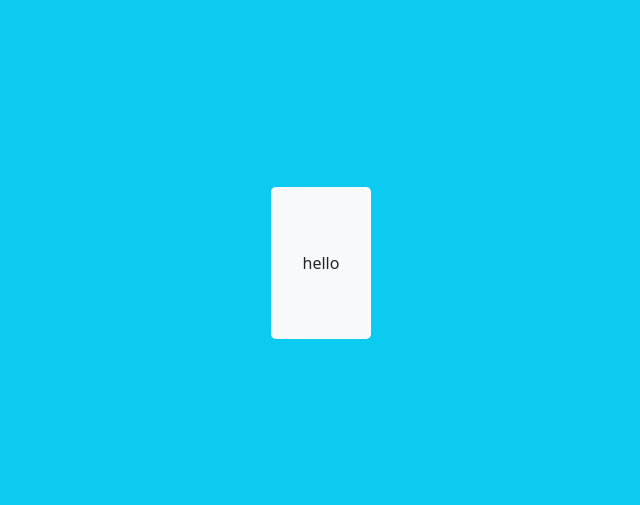
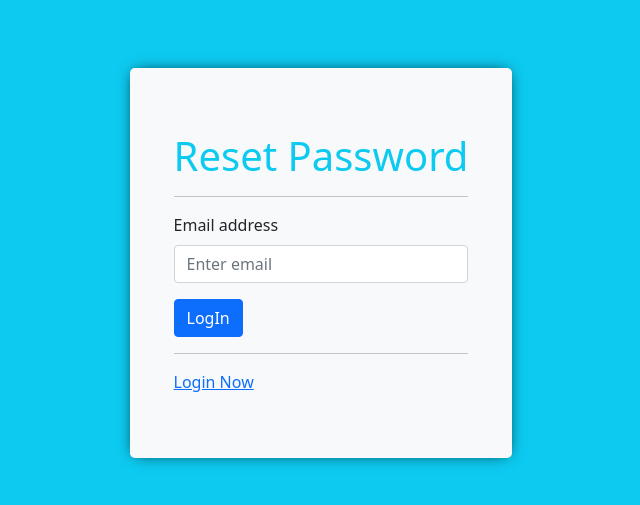
Before and after one commit to hritiksharma/crm-mern, a React (Create React App) app: page / in a window 1280 px wide. Shown: the part 121-626 px from the top of the page, without its empty margins (319-959 px from the left). Built offline with nearby package versions, Linux system fonts and the light colour scheme.

Commit message:
login form and reset form ui

```diff
--- a/package.json
+++ b/package.json
@@ -7,6 +7,7 @@
     "@testing-library/react": "^13.3.0",
     "@testing-library/user-event": "^13.5.0",
     "bootstrap": "^5.1.3",
+    "prop-types": "^15.8.1",
     "react": "^18.1.0",
     "react-bootstrap": "^2.4.0",
     "react-dom": "^18.1.0",
--- a/src/components/Login.js
+++ /dev/null
@@ -1,5 +0,0 @@
-import React from "react";
-
-export const Login = () => {
-  return <div>Login</div>;
-};
--- /dev/null
+++ b/src/components/login/Login.js
@@ -0,0 +1,60 @@
+import React from "react";
+import { Container, Row, Col, Form, Button } from "react-bootstrap";
+import PropTypes from "prop-types";
+
+export const LoginForm = ({ handleOnChange, email, pass, handleOnSubmit }) => {
+  return (
+    <div>
+      <Container>
+        <Row>
+          <Col>
+            <h1 className="text-info text-center">Client Login</h1>
+            <hr />
+            <Form autoComplete="off" onSubmit={handleOnSubmit}>
+              <Form.Group className="mb-3" controlId="formBasicEmail">
+                <Form.Label>Email address</Form.Label>
+                <Form.Control
+                  type="email"
+                  placeholder="Enter email"
+                  name="email"
+                  value={email}
+                  onChange={handleOnChange}
+                  required
+                />
+              </Form.Group>
+
+              <Form.Group className="mb-3" controlId="formBasicPassword">
+                <Form.Label>Password</Form.Label>
+                <Form.Control
+                  name="password"
+                  type="password"
+                  value={pass}
+                  placeholder="Password"
+                  onChange={handleOnChange}
+                  required
+                />
+              </Form.Group>
+
+              <Button variant="primary" type="submit">
+                LogIn
+              </Button>
+            </Form>
+            <hr />
+          </Col>
+        </Row>
+        <Row>
+          <Col>
+            <a href="#!">Forget Password</a>
+          </Col>
+        </Row>
+      </Container>
+    </div>
+  );
+};
+
+LoginForm.propTypes = {
+  handleOnChange: PropTypes.func.isRequired,
+  handleOnSubmit: PropTypes.func.isRequired,
+  email: PropTypes.string.isRequired,
+  pass: PropTypes.string.isRequired,
+};
--- /dev/null
+++ b/src/components/passwordReset/PasswordReset.js
@@ -0,0 +1,46 @@
+import React from "react";
+import { Container, Row, Col, Form, Button } from "react-bootstrap";
+import PropTypes from "prop-types";
+
+export const ResetPassword = ({ handleOnChange, email, handleOnSubmit }) => {
+  return (
+    <div>
+      <Container>
+        <Row>
+          <Col>
+            <h1 className="text-info text-center">Reset Password</h1>
+            <hr />
+            <Form autoComplete="off" onSubmit={handleOnSubmit}>
+              <Form.Group className="mb-3" controlId="formBasicEmail">
+                <Form.Label>Email address</Form.Label>
+                <Form.Control
+                  type="email"
+                  placeholder="Enter email"
+                  name="email"
+                  value={email}
+                  onChange={handleOnChange}
+                  required
+                />
+              </Form.Group>
+              <Button variant="primary" type="submit">
+                LogIn
+              </Button>
+            </Form>
+            <hr />
+          </Col>
+        </Row>
+        <Row>
+          <Col>
+            <a href="#!">Login Now</a>
+          </Col>
+        </Row>
+      </Container>
+    </div>
+  );
+};
+
+ResetPassword.propTypes = {
+  handleOnChange: PropTypes.func.isRequired,
+  handleOnSubmit: PropTypes.func.isRequired,
+  email: PropTypes.string.isRequired,
+};
--- a/src/pages/entry/EntryPage.js
+++ b/src/pages/entry/EntryPage.js
@@ -1,9 +1,55 @@
-import React from "react";
+import React, { useState } from "react";
+import { LoginForm } from "../../components/login/Login";
+import { ResetPassword } from "../../components/passwordReset/PasswordReset";
 import "./entryStyle.css";
+
 const Entry = () => {
+  const [email, setEmail] = useState("");
+  const [password, setpassword] = useState("");
+  const [frmload, setFrmload] = useState("reset");
+  const handleOnChange = (e) => {
+    const { name, value } = e.target;
+    switch (name) {
+      case "email":
+        setEmail(value);
+        break;
+
+      case "password":
+        setpassword(value);
+        break;
+
+      default:
+        break;
+    }
+    console.log(name, value);
+  };
+
+  const handleOnSubmit = (e) => {
+    e.preventDefault();
+    if (!email || !password) {
+      return alert("Fill up all the credentials");
+    }
+  };
+
   return (
     <div className="entry-page bg-info">
-      <div className="jumbotron"> hello</div>
+      <div className="jumbotron form-box">
+        {frmload === "login" && (
+          <LoginForm
+            handleOnChange={handleOnChange}
+            email={email}
+            pass={password}
+            handleOnSubmit={handleOnSubmit}
+          />
+        )}
+        {frmload === "reset" && (
+          <ResetPassword
+            handleOnChange={handleOnChange}
+            email={email}
+            handleOnSubmit={handleOnSubmit}
+          />
+        )}
+      </div>
     </div>
   );
 };
--- a/src/pages/entry/entryStyle.css
+++ b/src/pages/entry/entryStyle.css
@@ -11,3 +11,7 @@
   background-color: var(--bs-light);
   border-radius: 0.3rem;
 }
+
+.form-box {
+  box-shadow: 0px 0px 15px -5px black;
+}
```
